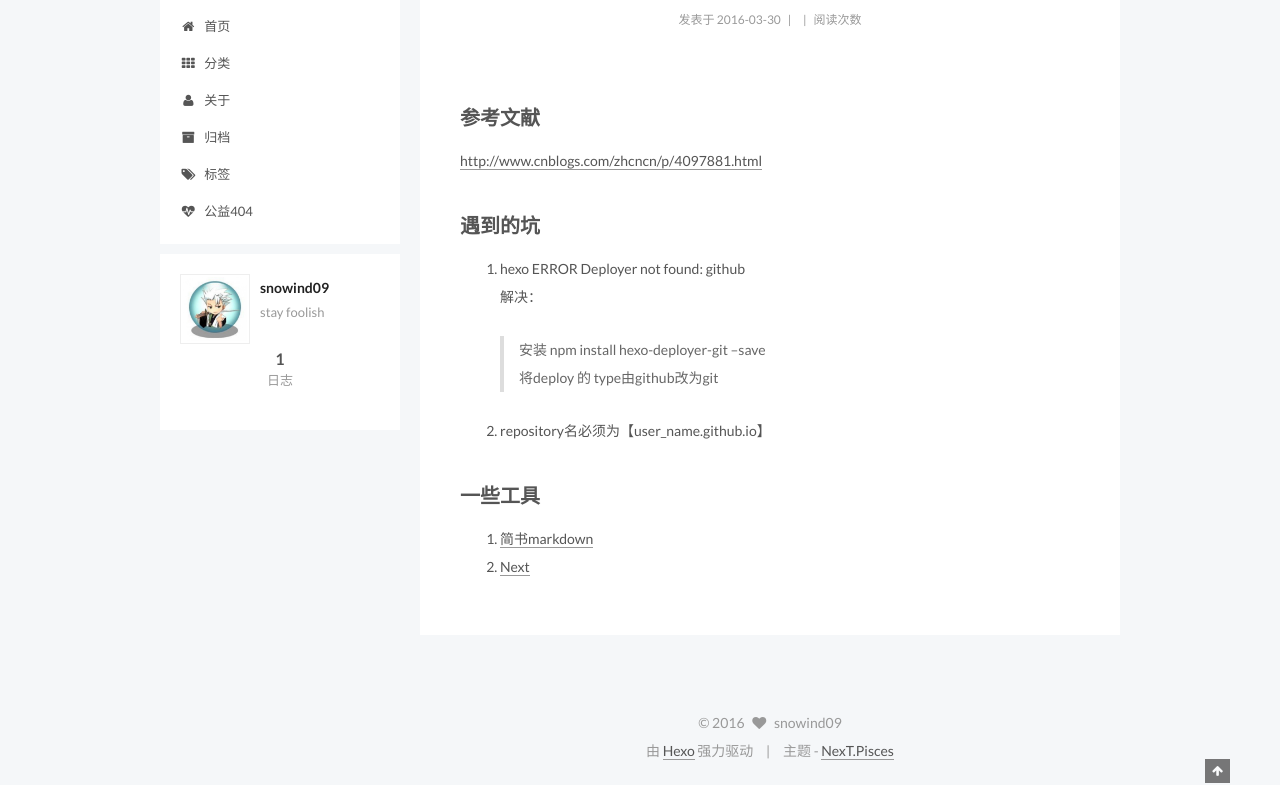
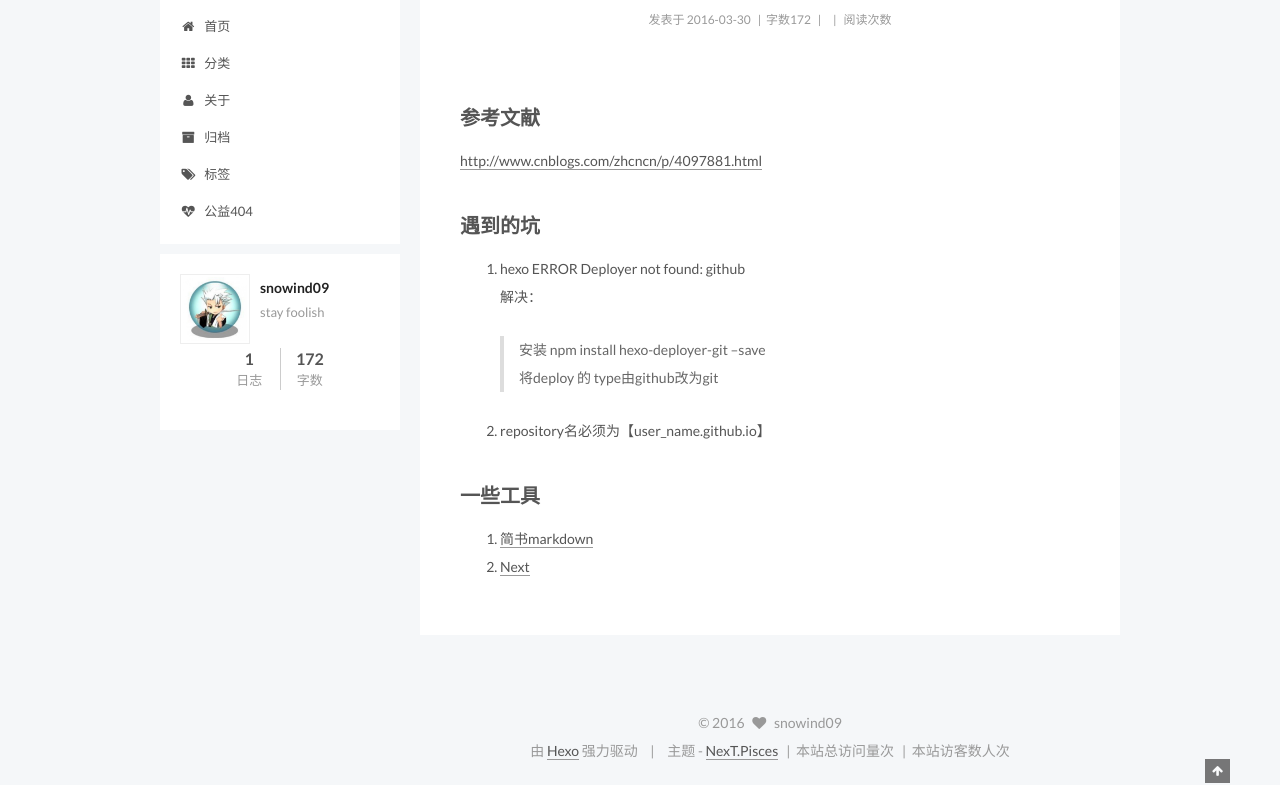
Before and after one commit to snowind09/snowind09.github.io, a plain HTML site: page index.html in a window 1280 px wide. Shown: the part 117-902 px from the top of the page. Drawn offline with Linux system fonts and the light colour scheme; some packages are replaced by stand-ins of ours; a script that the page names is missing.

Commit message:
Site updated: 2016-04-01 00:04:05

```diff
--- a/css/main.css
+++ b/css/main.css
@@ -1516,7 +1516,7 @@ pre .javascript .function {
   width: 4px;
   height: 4px;
   border-radius: 50%;
-  background: #ffafff;
+  background: #1d168c;
 }
 .links-of-blogroll {
   font-size: 13px;
--- a/index.html
+++ b/index.html
@@ -256,7 +256,7 @@
           </span>
 
 
-
+          <span class="post-count">&nbsp; | &nbsp;字数172</span>
 
 
               <span class="post-comments-count">
@@ -379,6 +379,13 @@
             </a>
           </div>
 
+          <div class="site-state-item site-state-posts">
+            <a href="/404.html">
+	      <span class="site-state-item-count">172 </span>
+              <span class="site-state-item-name">字数</span>
+            </a>
+          </div>
+
 
 
 
@@ -413,7 +420,9 @@
 
     <footer id="footer" class="footer">
       <div class="footer-inner">
-        <div class="copyright" >
+        <script async src="https://dn-lbstatics.qbox.me/busuanzi/2.3/busuanzi.pure.mini.js">
+</script>
+<div class="copyright" >
 
   &copy;
   <span itemprop="copyrightYear">2016</span>
@@ -434,6 +443,17 @@
   </a>
 </div>
 
+<div class="theme-info">
+<span id="busuanzi_container_site_pv">
+    &nbsp;&nbsp;|&nbsp;&nbsp;本站总访问量<span id="busuanzi_value_site_pv"></span>次
+</span>
+</div>
+
+<div class="theme-info">
+<span id="busuanzi_container_site_uv">
+  &nbsp;&nbsp;|&nbsp;&nbsp;本站访客数<span id="busuanzi_value_site_uv"></span>人次
+</span>
+</div>
 
 
       </div>
```
Also changed, not shown: 2016/03/30/hexo-install/index.html (+22 -2 lines), 404.html (+21 -1 lines), about/index.html (+21 -1 lines), archives/2016/03/index.html (+21 -1 lines), archives/2016/index.html (+21 -1 lines), archives/index.html (+21 -1 lines).
